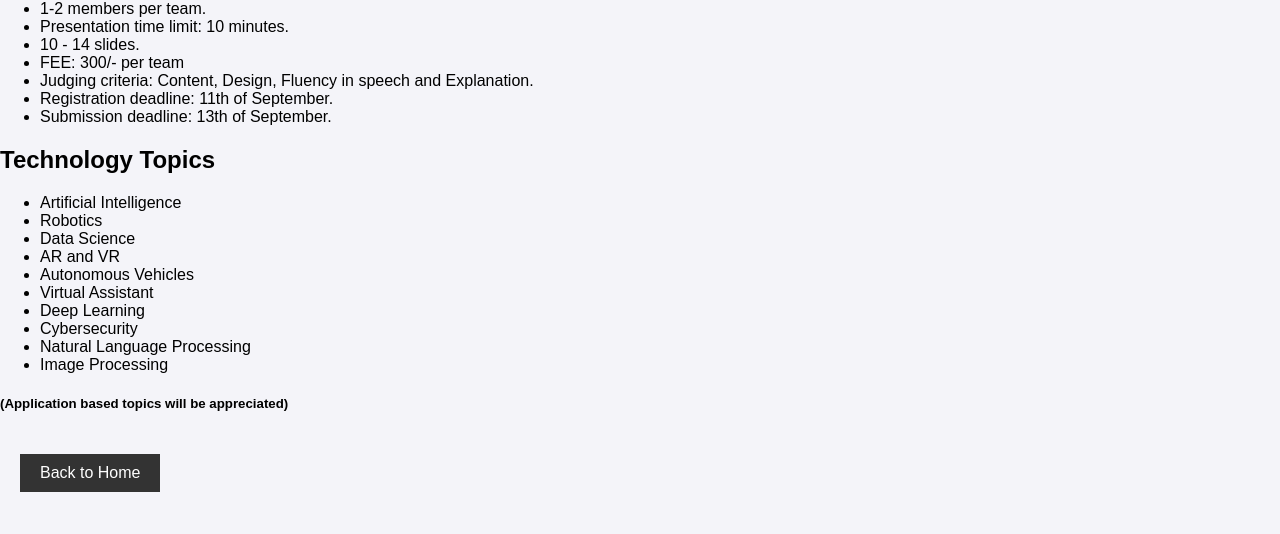
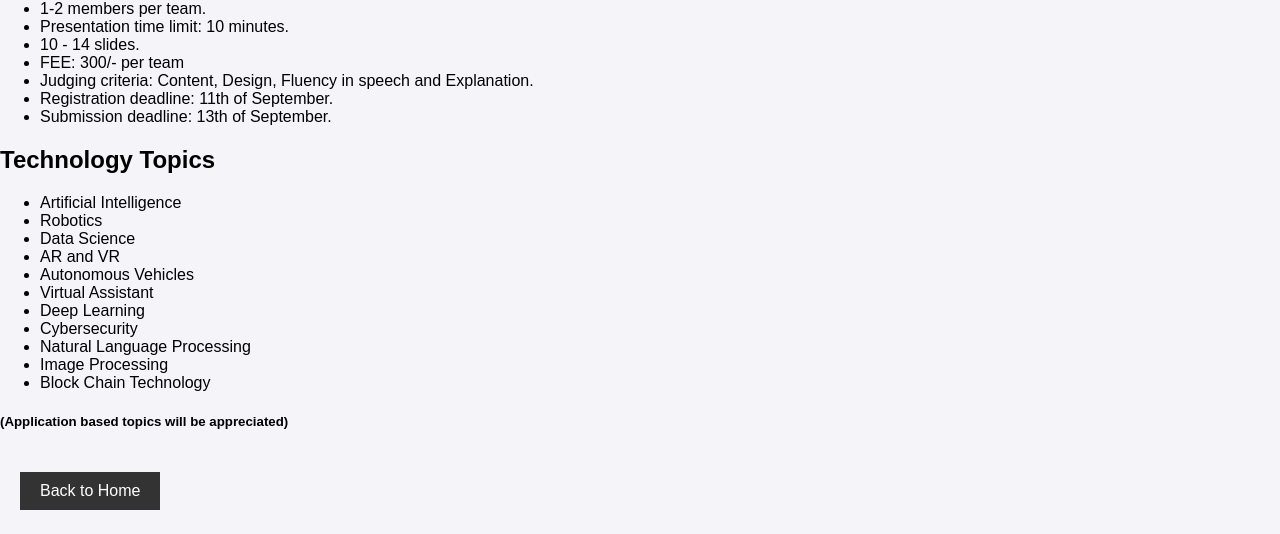
Before and after one commit to Joelmarkjoseph/PPTvisv, a plain HTML site: page rules.html in a window 1280 px wide. Shown: the part 266-800 px from the top of the page. Drawn offline with Linux system fonts and the light colour scheme.

Commit message:
New Commits

```diff
--- a/rules.html
+++ b/rules.html
@@ -37,6 +37,7 @@
         <li>Cybersecurity</li>
         <li>Natural Language Processing</li>
         <li>Image Processing</li>
+        <li>Block Chain Technology</li>
       </ul>
       <h5>(Application based topics will be appreciated)</h5>
       <a href="index.html" class="btn">Back to Home</a>
```
